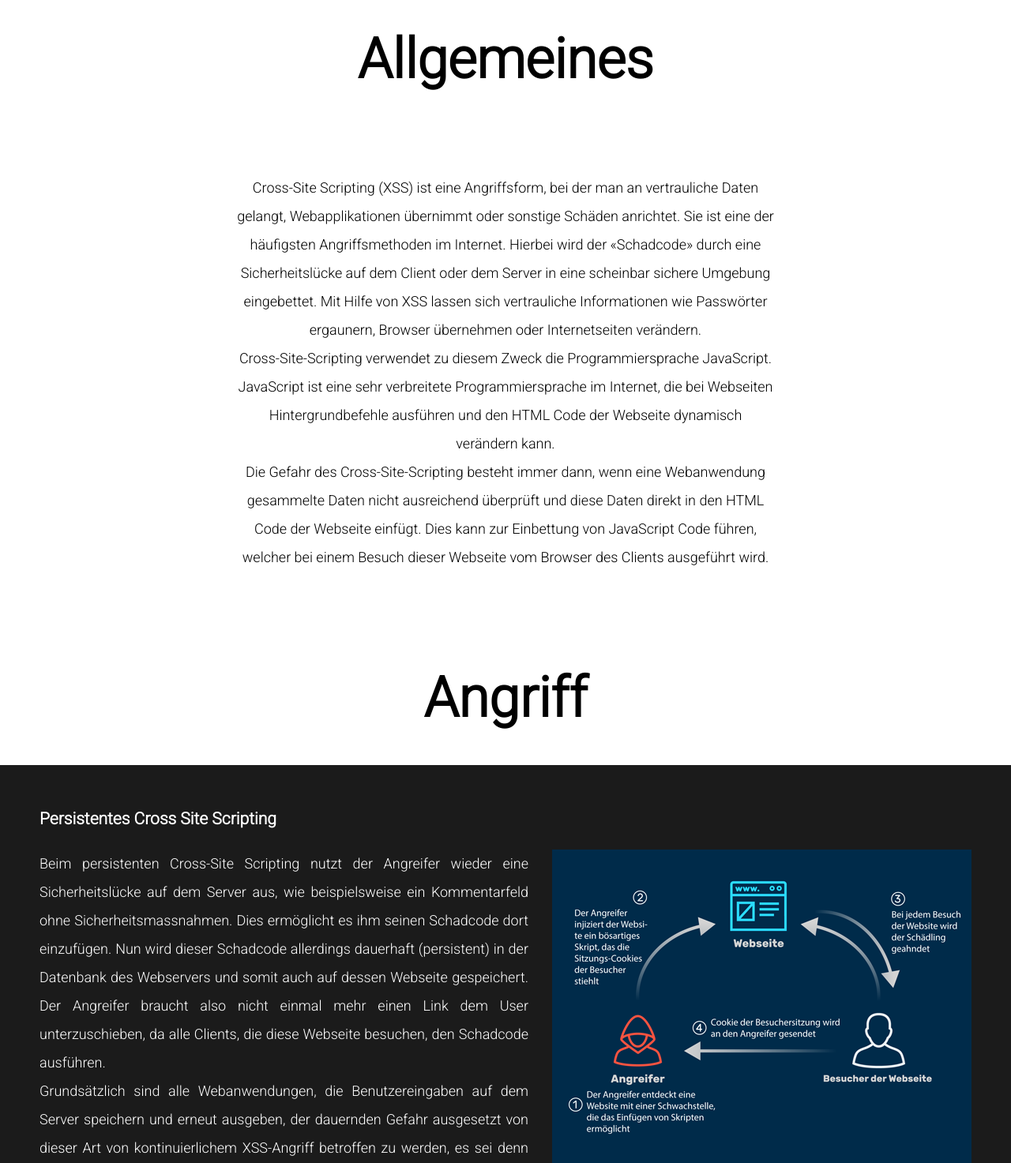
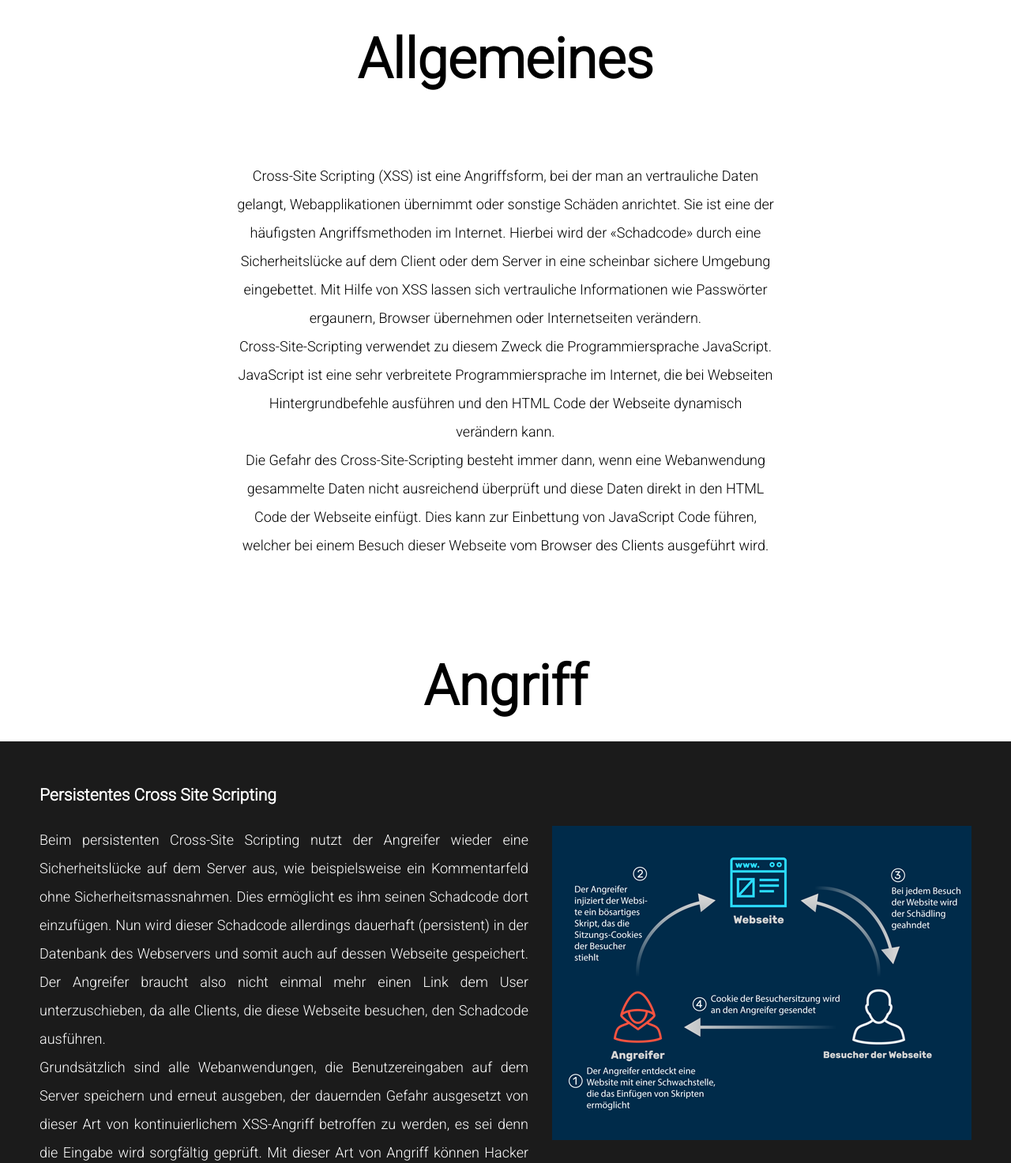
Before and after one commit to Chrigi2486/XSSProjekt, a Flask app: page / in a window 1280 px wide. Shown: the part 822-2295 px from the top of the page at 79% size. Run offline with Flask 2, Linux system fonts and the light colour scheme.

Commit message:
h2 näher zu artikel

```diff
--- a/static/main.css
+++ b/static/main.css
@@ -79,7 +79,7 @@ h2 { /* Eigenschaften von h2 */
   font-weight: 250px;
   font-size: 70px;
   padding-top: 30px;
-  padding-bottom: 15px;
+  padding-bottom: 0px;
   line-height: 24px;
   text-align: left;
   text-align: center;
```
